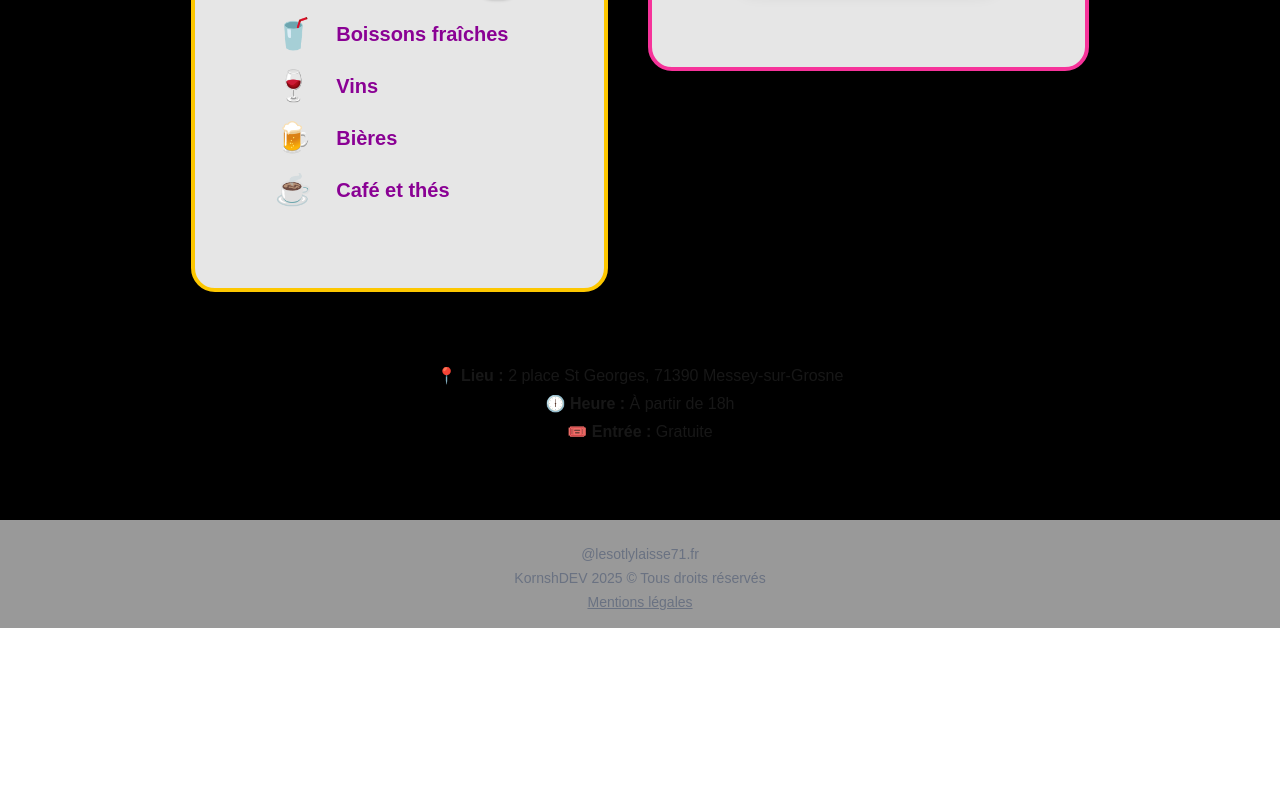
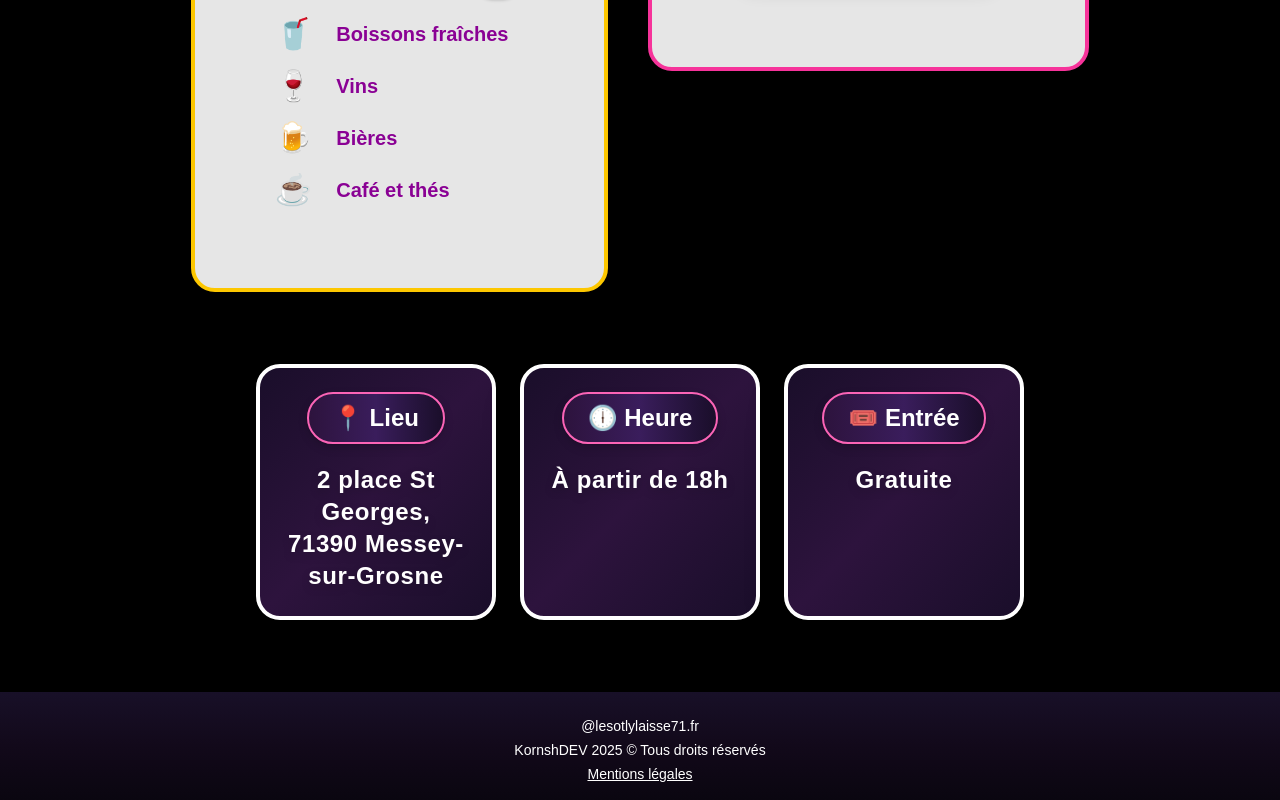
Before and after one commit to ujju16/fetedelazic, a Next.js app: page / in a window 1280 px wide. Shown: the part 913-1713 px from the top of the page. Before the commit the page ends 1541 px from the top, so only its background shows below. Built offline with nearby package versions, Linux system fonts and the light colour scheme.

Commit message:
Alignement parfait des cards infos pratiques, badges centrés et dark, footer texte blanc et fond sombre

```diff
--- a/src/app/page.tsx
+++ b/src/app/page.tsx
@@ -129,13 +129,26 @@ export default function Home() {
 							</Section>
 						</div>
 					</div>
-					<Section className="w-full mt-10 mb-8">
-						{infos.map((info, i) => (
-							<div key={i} className="mb-1">
-								<span className="font-semibold">{info.label} :</span> {info.value}
+					{/* Bloc infos pratiques aligné */}
+					<div className="w-full flex justify-center mt-10 mb-8">
+						<Section className="w-full max-w-[60vw]">
+							<div className="flex flex-col sm:flex-row gap-6 justify-center items-stretch w-full">
+								{infos.map((info, i) => (
+									<div
+										key={i}
+										className="flex-1 bg-gradient-to-br from-[#1a0e2a] via-[#2d133d] to-[#1a0e2a] rounded-3xl shadow-2xl border-4 border-white px-6 py-6 flex flex-col items-center justify-start min-w-[180px] w-full animate-pulse-slow"
+									>
+										<span className="inline-block bg-gradient-to-r from-[#2d133d] via-[#3a1d5c] to-[#1a0e2a] text-white font-extrabold rounded-full px-6 py-2 text-xl md:text-2xl mb-3 shadow border-2 border-pink-400 drop-shadow-lg mt-0 self-center text-center">
+											{info.label}
+										</span>
+										<span className="text-lg md:text-2xl font-bold text-white text-center drop-shadow-lg tracking-wide mt-2">
+											{info.value}
+										</span>
+									</div>
+								))}
 							</div>
-						))}
-					</Section>
+						</Section>
+					</div>
 				</div>
 			</Main>
 			<Footer />
--- a/src/components/Footer.tsx
+++ b/src/components/Footer.tsx
@@ -4,12 +4,12 @@ export default function Footer() {
   const [showLegal, setShowLegal] = useState(false);
   return (
     <>
-      <footer className="w-full flex flex-col items-center pt-6 pb-4 mt-10 text-center text-gray-500 text-sm z-10 bg-white/60">
+      <footer className="w-full flex flex-col items-center pt-6 pb-4 mt-10 text-center text-white text-sm z-10 bg-gradient-to-b from-[#181028] via-[#12091a] to-[#0a0610]">
         <div>@lesotlylaisse71.fr</div>
         <div className="mt-1">KornshDEV 2025 &copy; Tous droits réservés</div>
         <div className="mt-1">
           <button
-            className="underline hover:text-pink-600 transition"
+            className="underline hover:text-pink-400 transition"
             title="Mentions légales"
             onClick={() => setShowLegal(true)}
           >
```
